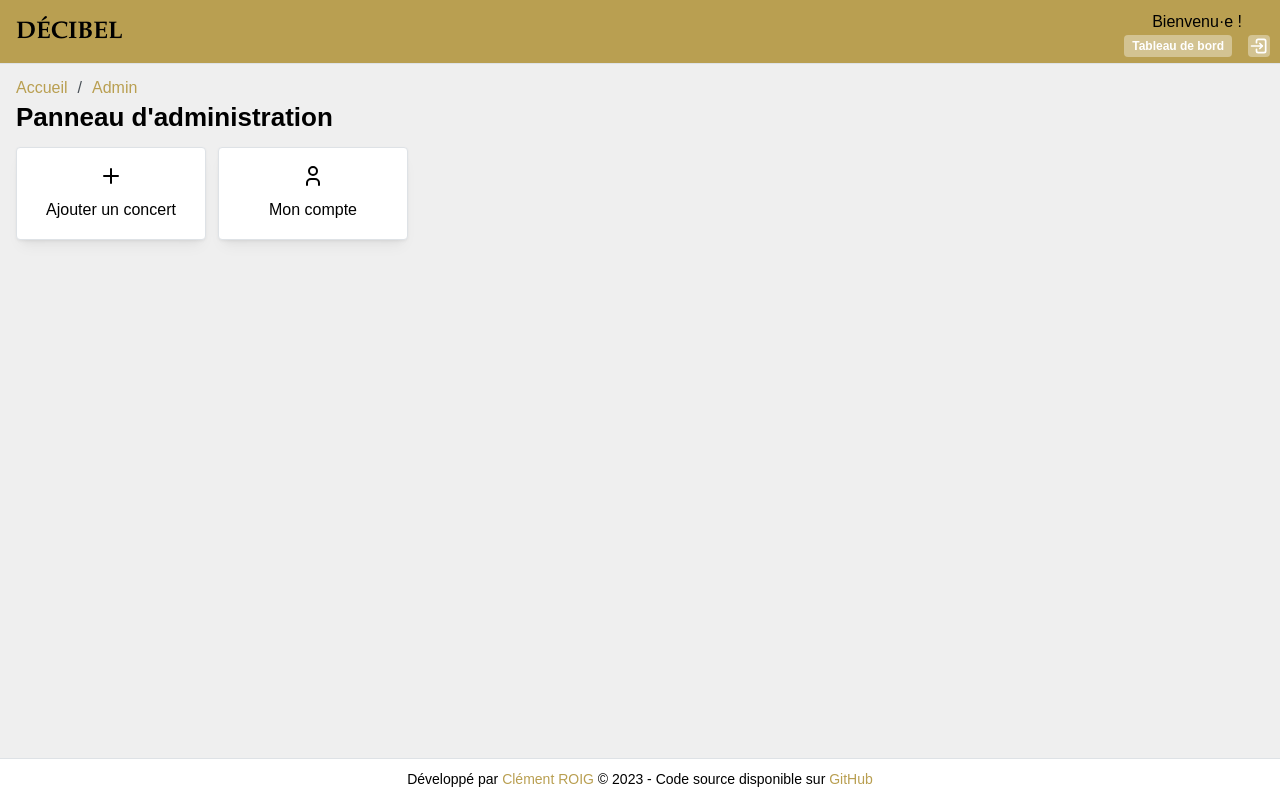
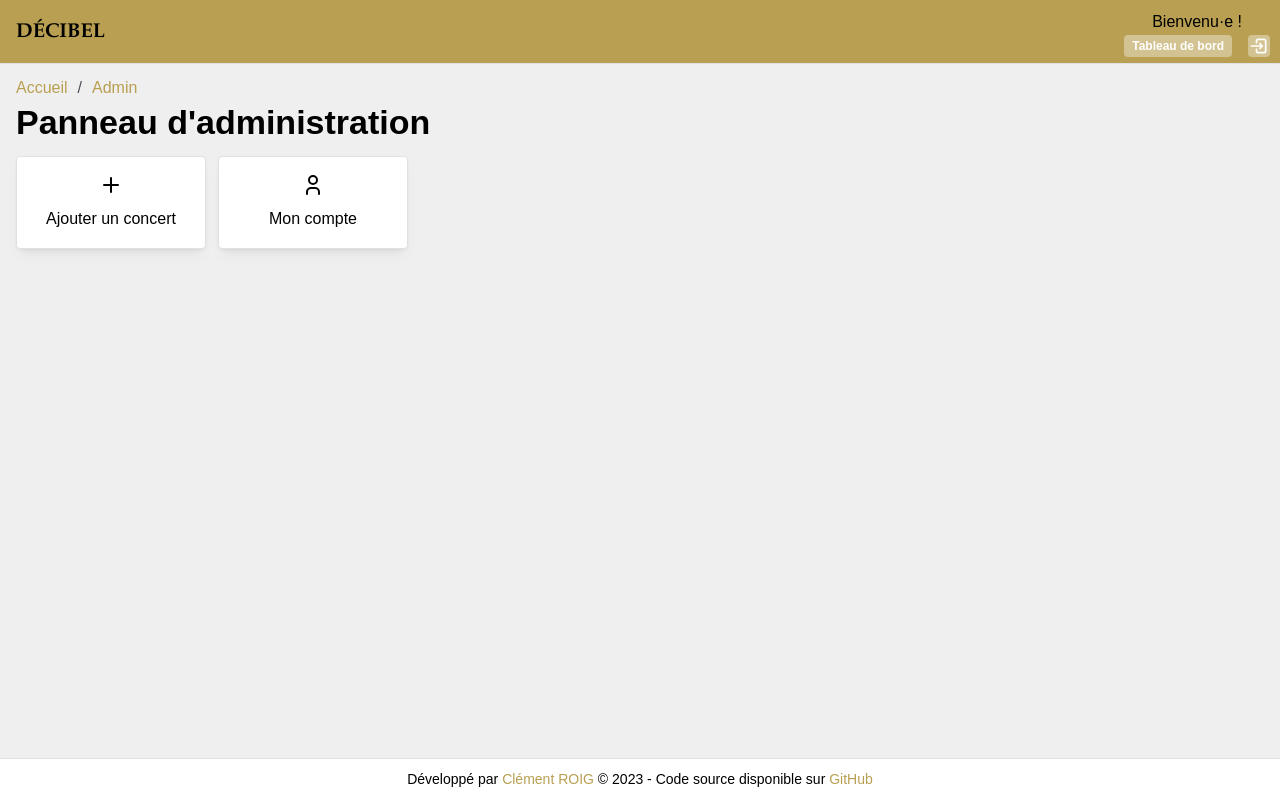
Before and after one commit to Clm-Roig/larsen-toulousaine, a Next.js app: page /admin in a window 1280 px wide. Built offline with nearby package versions, Linux system fonts and the light colour scheme; no server answers; sample sign-in values are in the browser's storage.

Commit message:
refactor(pageTitle)

```diff
--- a/app/[slug]/gig-page.tsx
+++ b/app/[slug]/gig-page.tsx
@@ -50,7 +50,7 @@ const GigPage = ({ gigSlug }: Props) => {
   if (gig === null) {
     return (
       <Stack ta="center">
-        <Title>Concert introuvable ! :(</Title>
+        <Text size="xl">Concert introuvable ! :(</Text>
         <Anchor href="/" component={Link}>{`Retourner à l'accueil`}</Anchor>
       </Stack>
     );
--- a/app/admin/account/page.tsx
+++ b/app/admin/account/page.tsx
@@ -1,12 +1,11 @@
-import { Center, Loader, Title } from "@mantine/core";
+import { Center, Loader } from "@mantine/core";
 import Layout from "@/components/Layout";
 import { Suspense } from "react";
 import AccountPage from "./account-page";
 
 export default function Page() {
   return (
-    <Layout>
-      <Title>Mon compte</Title>
+    <Layout title={"Mon compte"} withPaper>
       <Suspense
         fallback={
           <Center h={200}>
--- a/app/admin/addGig/add-gig-page.tsx
+++ b/app/admin/addGig/add-gig-page.tsx
@@ -3,7 +3,7 @@
 import GigForm, { AddGigValues } from "@/components/GigForm";
 import { createGig } from "@/domain/Gig/Gig.webService";
 import { computeGigSlug } from "@/domain/Gig/Gig.service";
-import { Box, Title } from "@mantine/core";
+import { Box } from "@mantine/core";
 import { useSession } from "next-auth/react";
 import { useState } from "react";
 import { notifications } from "@mantine/notifications";
@@ -76,9 +76,6 @@ export default function AddGig() {
 
   return (
     <Box w={750}>
-      <Title order={2} mb={"sm"}>
-        Modifier votre mot de passe
-      </Title>
       <GigForm isLoading={isLoading} onSubmit={handleOnSubmit} />
     </Box>
   );
--- a/app/admin/addGig/page.tsx
+++ b/app/admin/addGig/page.tsx
@@ -5,7 +5,7 @@ import AddGig from "./add-gig-page";
 
 export default function Page() {
   return (
-    <Layout>
+    <Layout title="Ajouter un concert" withPaper>
       <Center>
         <Suspense fallback={<Loader />}>
           <AddGig />
--- a/app/admin/page.tsx
+++ b/app/admin/page.tsx
@@ -1,6 +1,6 @@
 "use client";
 
-import { Text, Card, Flex, Stack, Title } from "@mantine/core";
+import { Text, Card, Flex, Stack } from "@mantine/core";
 import { useSession } from "next-auth/react";
 import Link from "next/link";
 import { IconUser, IconUsers, IconPlus } from "@tabler/icons-react";
@@ -36,11 +36,9 @@ export default function Admin() {
   }
 
   return (
-    <Layout>
+    <Layout title="Panneau d'administration">
       {status === "authenticated" && (
         <>
-          <Title order={2} mb={"sm"}>{`Panneau d'administration`}</Title>
-
           <Flex gap="sm">
             {data?.user.role === Role.ADMIN && (
               <DashboardCard
--- a/app/admin/users/users-page.tsx
+++ b/app/admin/users/users-page.tsx
@@ -2,7 +2,7 @@
 
 import React from "react";
 import Layout from "../../../components/Layout";
-import { Alert, Skeleton, Title } from "@mantine/core";
+import { Alert, Skeleton } from "@mantine/core";
 import UserList from "../../../components/UserList";
 import { getUsers } from "@/domain/User/User.webService";
 import { User } from "@prisma/client";
@@ -20,8 +20,7 @@ const Users = () => {
   });
 
   return (
-    <Layout withPaper>
-      <Title order={2}>Tous les utilisateurs</Title>
+    <Layout title="Tous les utilisateurs" withPaper>
       {isLoading && <Skeleton height={150} />}
       {users && <UserList users={users} />}
       {isError && <Alert color="red">{error?.message}</Alert>}
--- a/components/Header.tsx
+++ b/components/Header.tsx
@@ -3,7 +3,6 @@ import {
   AppShell,
   Button,
   Group,
-  Title,
   Text,
   Stack,
   ActionIcon,
@@ -25,9 +24,9 @@ const Header: React.FC = () => {
   return (
     <AppShell.Header bg="primary" p="xs" pl="md">
       <Group justify="space-between" h="100%">
-        <Title order={1} size={24} style={{ fontFamily: "Garamond" }}>
+        <Text size={"xl"} fw="bold" style={{ fontFamily: "Garamond" }}>
           DÉCIBEL
-        </Title>
+        </Text>
         {status === "authenticated" && (
           <Stack gap={0} align="center">
             <Text size="s">Bienvenu&middot;e {session?.user.pseudo} !</Text>
--- a/components/Layout.tsx
+++ b/components/Layout.tsx
@@ -10,6 +10,7 @@ import {
   Text,
   Stack,
   Paper,
+  Title,
 } from "@mantine/core";
 import { usePathname } from "next/navigation";
 import Link from "next/link";
@@ -18,10 +19,11 @@ import { getDataFromGigSlug } from "@/domain/Gig/Gig.service";
 
 type Props = {
   children: ReactNode;
+  title?: string;
   withPaper?: boolean;
 };
 
-const Layout: FC<Props> = ({ children, withPaper }: Props) => {
+const Layout: FC<Props> = ({ children, title, withPaper }: Props) => {
   const pathname = usePathname();
 
   const breadcrumbs = useMemo(
@@ -62,6 +64,15 @@ const Layout: FC<Props> = ({ children, withPaper }: Props) => {
     </Anchor>
   ));
 
+  const childrenWithTitle = (
+    <>
+      <Title order={1} mb={"sm"}>
+        {title}
+      </Title>
+      {children}
+    </>
+  );
+
   return (
     <AppShell
       header={{ height: 64 }}
@@ -79,10 +90,10 @@ const Layout: FC<Props> = ({ children, withPaper }: Props) => {
         <Breadcrumbs mb={4}>{breadcrumbsItems}</Breadcrumbs>
         {withPaper ? (
           <Paper p="md" mt="sm" bg="white" shadow="sm">
-            {children}
+            {childrenWithTitle}
           </Paper>
         ) : (
-          <Box mt={0}>{children}</Box>
+          <Box mt={0}>{childrenWithTitle}</Box>
         )}
       </AppShell.Main>
 
```
